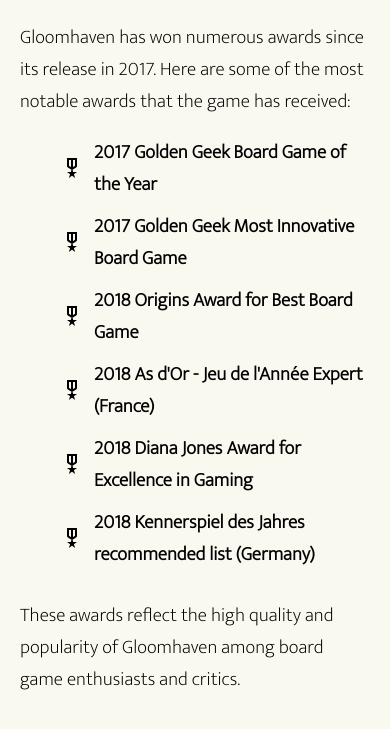
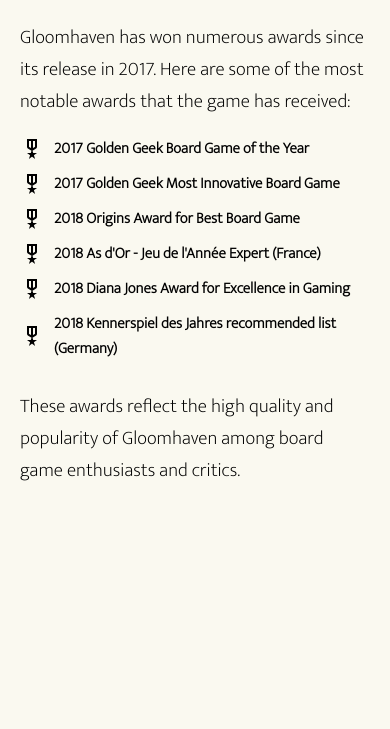
Before and after one commit to sko24/WEB222_Final_Assignment, a plain HTML site: page index.html in a window 390 px wide. Shown: the part 1153-1882 px from the top of the page. After the commit the page ends 1779 px from the top, so only its background shows below. Drawn offline with nearby package versions, Linux system fonts and the light colour scheme; a web font is replaced by a local one.

Commit message:
version 2.5

```diff
--- a/style.css
+++ b/style.css
@@ -17,6 +17,7 @@
 nav a {
     text-decoration: none;
     font-family: 'Alkatra', sans-serif;
+    color: #000000;
     font-size: 1.1em;
 }
 
@@ -98,6 +99,7 @@
 
 ul {
     list-style-type: none;
+    padding: 0;
 }
 
 .award-list {
@@ -122,6 +124,12 @@
     article {
       padding-left: 20px;
       padding-right: 20px;
+    }
+
+    ul {
+        list-style-type: none;
+        padding: 0;
+        font-size: 0.8em;
     }
   }
 /* Media items */
```
